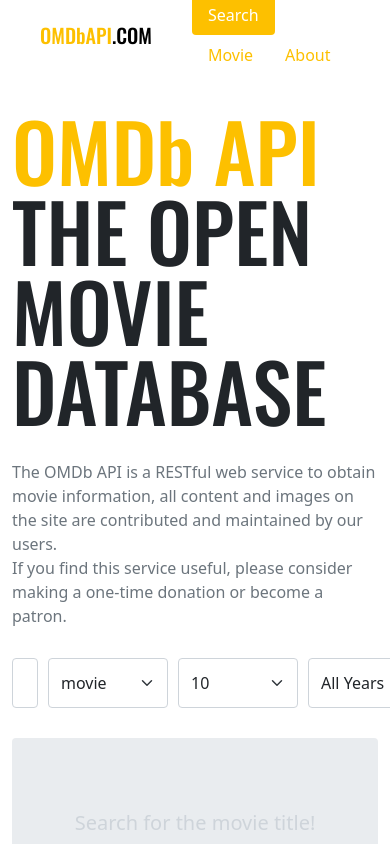
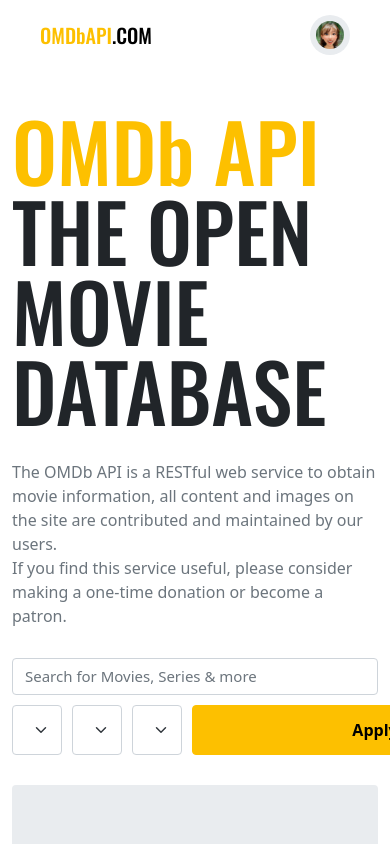
Before and after one commit to 0seo8/movie-search-vue3, a Vue app: page /#/ in a window 390 px wide. Shown: the top 844 px of the page. Built offline with nearby package versions, Linux system fonts and the light colour scheme.

Commit message:
feat: 부트스트랩 반응형

```diff
--- a/src/components/Header.vue
+++ b/src/components/Header.vue
@@ -9,11 +9,18 @@
         <RouterLink
           :to="nav.href"
           active-class="active"
-          :class="{active: isMatch(nav.path)}"
+          :class="{ active: isMatch(nav.path) }"
           class="nav-link">
           {{ nav.name }}
         </RouterLink>
       </div>
+    </div>
+    <div
+      class="user"
+      @click="toAbout">
+      <img
+        :src="image"
+        :alt="name" />
     </div>
   </header>
 </template>
@@ -44,23 +51,64 @@
       ]
     }
   },
+  computed: {
+    image() {
+      return this.$store.state.about.image
+    },
+    name() {
+      return this.$store.state.about.name
+    }
+  },
   methods: {
     isMatch(path) {
       if(!path) return false
       return path.test(this.$route.fullPath)
+    },
+    toAbout() {
+      this.$router.push('/about')
     }
   }
 }
 </script>
 
 <style lang="scss" scoped>
+@import "~/scss/main";
+
 header {
   height: 70px;
-    padding: 0 40px;
   display: flex;
   align-items: center;
+  padding: 0 40px;
+  position: relative;
   .logo {
     margin-right: 40px;
   }
+  .user {
+    width: 40px;
+    height: 40px;
+    padding: 6px;
+    border-radius: 50%;
+    box-sizing: border-box;
+    background-color: $gray-200;
+    cursor: pointer;
+    position: absolute;
+    top: 0;
+    bottom: 0;
+    right: 40px;
+    margin: auto;
+    transition: .4s;
+    &:hover {
+      background-color: darken($gray-200, 10%);
+    }
+    img {
+      width: 100%;
+      border-radius: 50%;
+    }
+  }
+  @include media-breakpoint-down(sm) {
+    .nav {
+      display: none;
+    }
+  }
 }
 </style>
--- a/src/components/Search.vue
+++ b/src/components/Search.vue
@@ -76,6 +76,8 @@
 </script>
 
 <style lang="scss" scoped>
+@import "~/scss/main";
+
 .container {
   display: flex;
   > * {
@@ -95,11 +97,28 @@
       }
     }
   }
-.btn {
+  .btn {
     width: 120px;
     height: 50px;
+    flex-shrink: 0;
     font-weight: 700;
-    flex-shrink: 0;
+  }
+  @include media-breakpoint-down(lg) {
+    display: block;
+    input {
+      margin-right: 0;
+      margin-bottom: 10px;
+    }
+    .selects {
+      margin-right: 0;
+      margin-bottom: 10px;
+      select {
+        width: 100%;
+      }
+    }
+    .btn {
+      width: 100%;
+    }
   }
 }
 </style>
--- a/src/routes/Movie.vue
+++ b/src/routes/Movie.vue
@@ -121,16 +121,15 @@
 
 <style lang="scss" scoped>
 @import "~/scss/main";
-
 .container {
   padding-top: 40px;
 }
 .skeletons {
   display: flex;
-    .poster{
+  .poster {
     flex-shrink: 0;
     width: 500px;
-      height: 500px * 3 / 2;
+    height: 500px * 3/2;
     margin-right: 70px;
   }
   .specs {
@@ -173,7 +172,6 @@
     background-position: center;
     position: relative;
     flex-shrink: 0;
-    position: relative;
   }
   .specs {
     flex-grow: 1;
@@ -221,5 +219,33 @@
       font-size: 20px;
     }
   }
+  @include media-breakpoint-down(xl) {
+    .poster {
+      width: 300px;
+      height: 300px * 3/2;
+      margin-right: 40px;
+    }
+  }
+  @include media-breakpoint-down(lg) {
+    display: block;
+    .poster {
+      margin-bottom: 40px;
+    }
+  }
+  @include media-breakpoint-down(md) {
+    .specs {
+      .title {
+        font-size: 50px;
+      }
+      .ratings {
+        .rating-wrap {
+          display: block;
+          .rating {
+            margin-top: 10px;
+          }
+        }
+      }
+    }
+  }
 }
 </style>
--- /dev/null
+++ b/src/routes/NotFound.vue
@@ -0,0 +1,28 @@
+<template>
+  <div class="not-found">
+    <div class="status">
+      404
+    </div>
+    <div class="message">
+      Page Not Found!
+    </div>
+  </div>
+</template>
+
+<style lang="scss" scoped>
+@import "~/scss/main";
+
+.not-found {
+  line-height: 1.2;
+  text-align: center;
+  font-family: "Oswald", sans-serif;
+  padding: 80px 20px;
+  .status {
+    font-size: 160px;
+    color: $primary;
+  }
+  .message {
+    font-size: 50px;
+  }
+}
+</style>
--- a/src/routes/index.js
+++ b/src/routes/index.js
@@ -2,6 +2,7 @@
 import Home from './Home'
 import Movie from './Movie'
 import About from './About'
+import NotFound from './NotFound'
 
 export default createRouter({
   history: createWebHashHistory(),
@@ -18,5 +19,9 @@
       path: '/about',
       component: About
     },
+    {
+      path: '/:NotFound(.*)',
+      component: NotFound
+    }
   ]
 })
```
Lines whose indentation alone changed are shown as unchanged.
